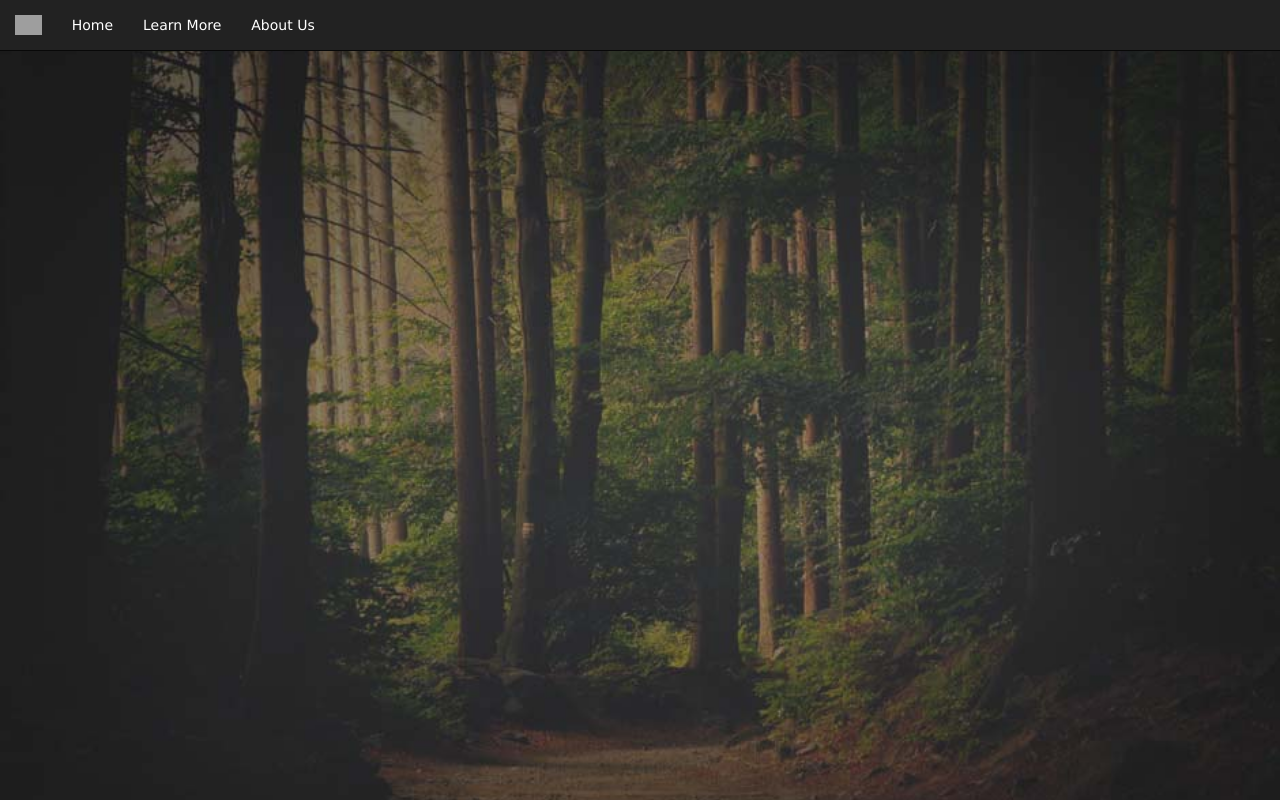
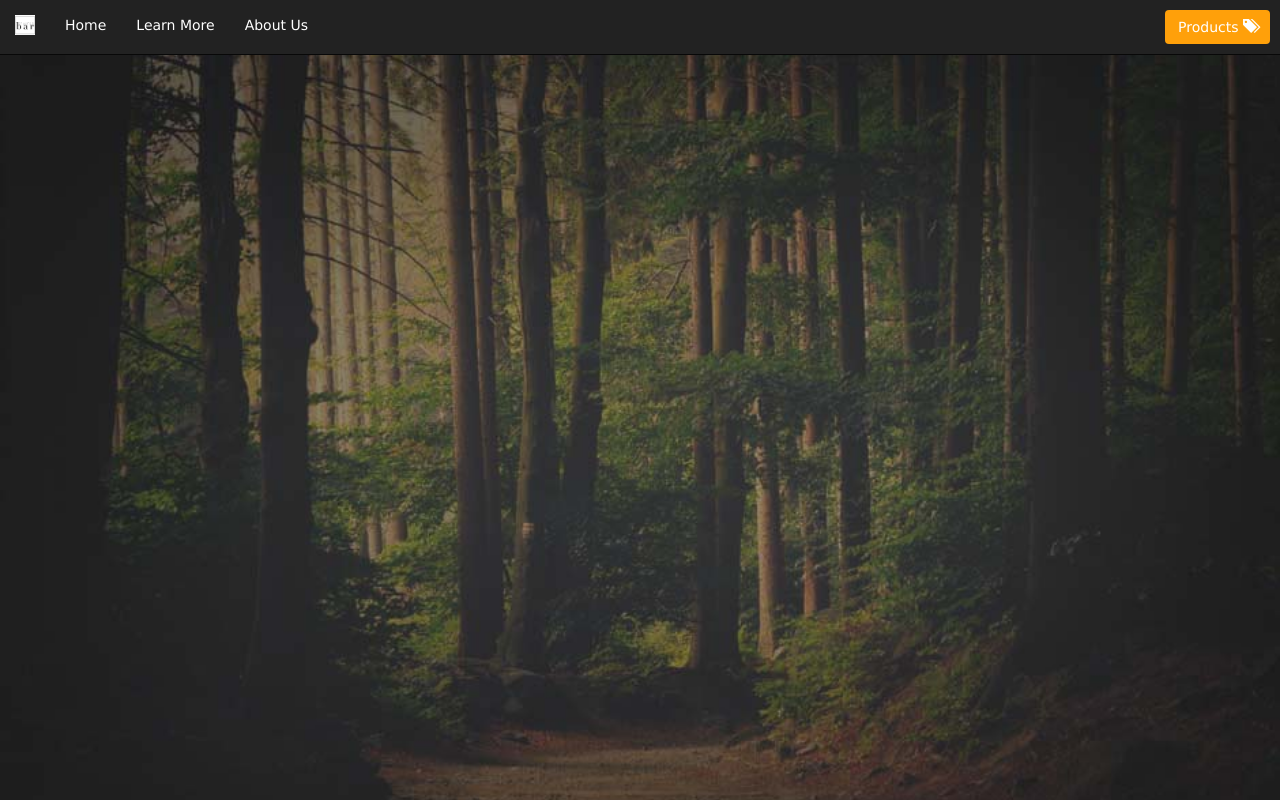
Before and after one commit to egmccaul/COM304, a PHP site: page /header.php in a window 1280 px wide. Run offline with PHP 8.4, Linux system fonts and the light colour scheme; grey boxes are pictures that could not be loaded.

Commit message:
additional stylizing

```diff
--- a/header.php
+++ b/header.php
@@ -23,7 +23,7 @@
                     <span class="icon-bar"></span>
                 </button>
 
-                <a class="navbar-brand" href="index.php"><img src="img/trailmixacorn.png" alt="TrailMix" style="width:auto;height:20px;"></a>
+                <a class="navbar-brand" href="index.php"><img src="img/granola_bar_logo.png" alt="TrailMix" style="width:auto;height:20px;"></a>
             </div>
             <div class="collapse navbar-collapse" id="myNavbar">
                 <div class="collapse navbar-collapse" id="myNavbar">
@@ -32,6 +32,9 @@
                     <li><a id="GoToLearnMore" href="#learn-more">Learn More</a></li>
                     <li><a id="GoToAboutUs" href="#about-us">About Us</a></li>
                 </ul>
+				<ul class="nav navbar-nav navbar-right">
+					<li><button class="btn btn-trailmix" id="product_button">Products <span class="glyphicon glyphicon-tags"></span></button></li>
+				</ul>
 				</div>
             </div>
         </div>
--- a/style.css
+++ b/style.css
@@ -70,7 +70,7 @@ WELCOME PAGE
 
 /* Change the button color to yellow */
     .btn-trailmix {
-    background-color: #e1be24;
+    background-color: rgba(219,114,10, 1.0);
     color: #fff;
 }
 
@@ -85,6 +85,11 @@ WELCOME PAGE
     #myNavbar li a {
         color: #fff;
     }
+
+	#product_button{
+		margin:10px;
+		background-color: rgba(280, 160, 10, 1.0);
+	}
 
     .splash-screen {
     color: black;
@@ -162,6 +167,7 @@ WELCOME PAGE
 	.navbar-brand img{
         width:20px;
         height:auto;
+		background-color:white;
     }
 
 /****************************************
@@ -233,13 +239,13 @@ CONTENT SECTION for middle section
     font-size: 25px;
     font-weight: bold;
     text-align: center;
-	background-color:rgba(22,25,26, 0.6);
+	background-color:rgba(22,25,26, 0.8);
 	width:75%;
 	border-radius: 20px;
  }
  #about-us h2{
 	 font-size: 32px;
-	 background-color:rgba(41,43,182, 0.6);
+	 background-color:rgba(219,114,10, 1.0);
 	 border-radius: 20px 20px 0px 0px;
 	 padding: 5px;
  }
```
Also changed, not shown: img/granola_bar_logo.png (added).
